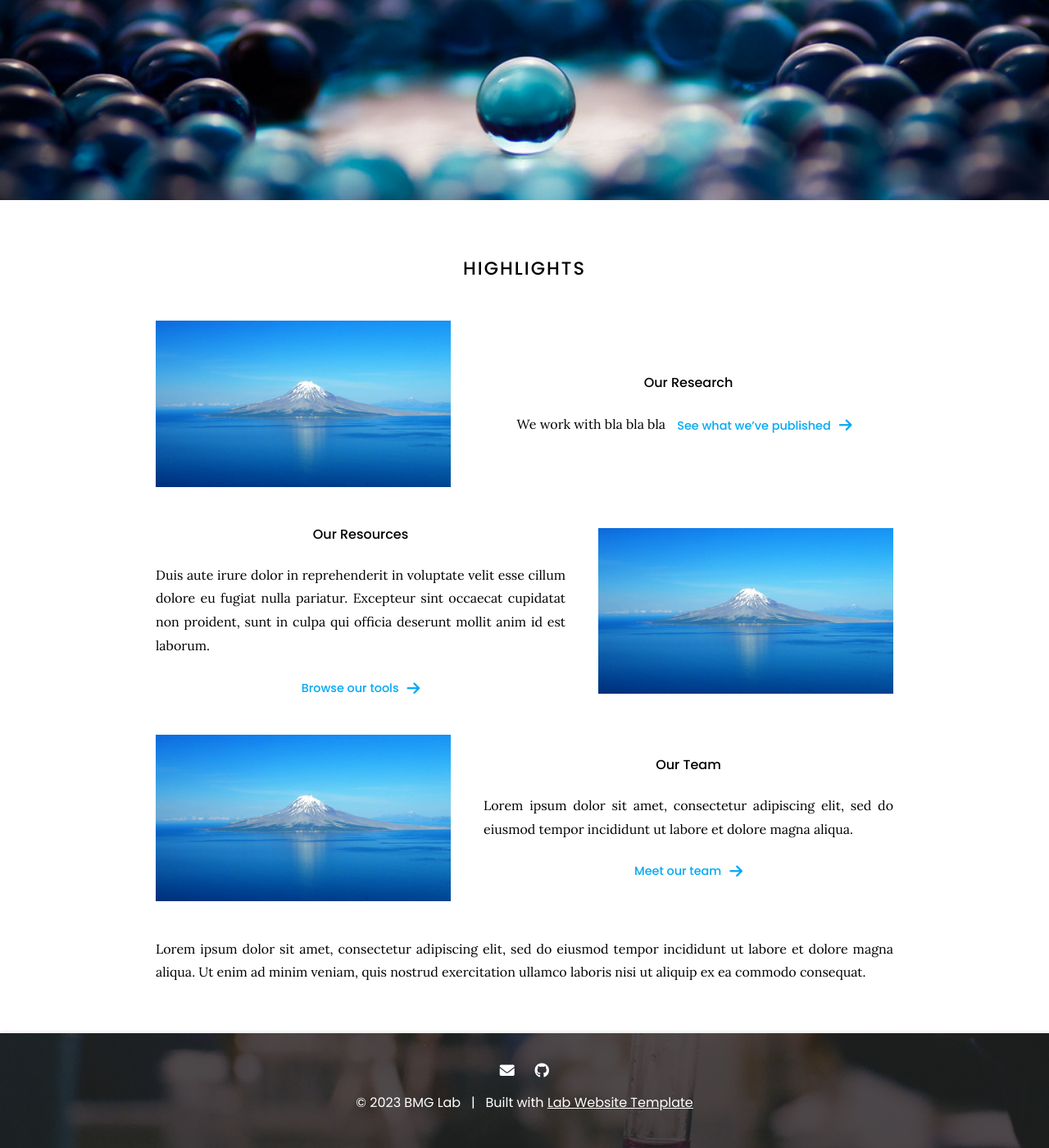
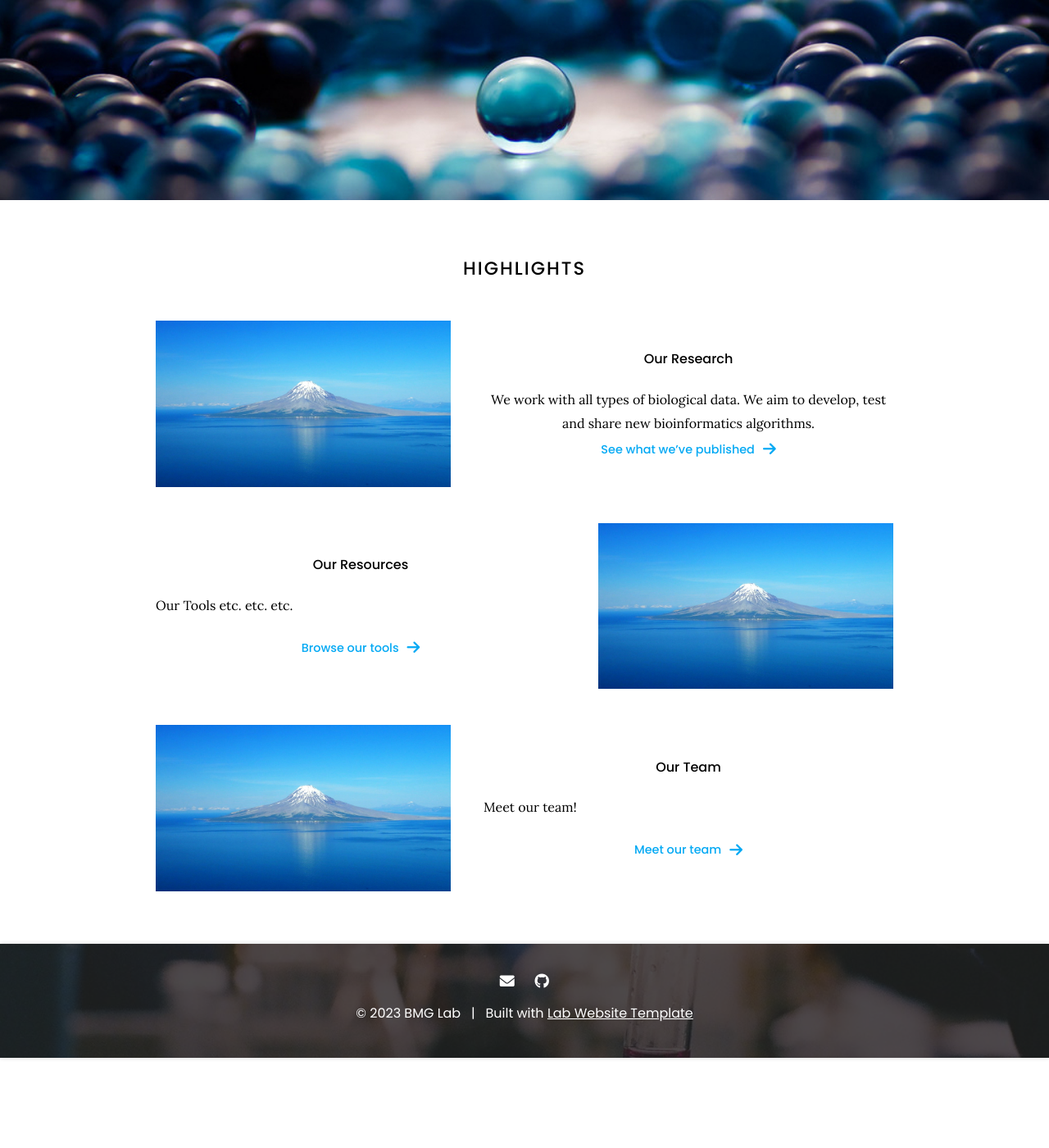
Before and after one commit to BMGLab/bmglab.github.io, a Jekyll site: the page built from index.md, in a window 1280 px wide and 1400 px high, scrolled down 432 px. Shown: the whole window at 82% size. Built offline with Jekyll 4.4.1, drawn with Linux system fonts in a browser that asks for light colours; after the commit the page ends 1722 px from its top, so only the background shows below that; some of the changed text lies outside the part shown.

Commit message:
Update index.md

```diff
--- a/index.md
+++ b/index.md
@@ -2,24 +2,24 @@
 title: Home
 ---
 
-# Bioinformatics Simplified
+# Laboratory of Bioinformatics and Molecular Genetics
 
-BMG-Lab is a lab.
+Bioinformatics enthusiats are welcome!
 
 {%
   include link.html
   type="github"
   icon=""
-  text="See the template on GitHub"
-  link="greenelab/lab-website-template"
+  text="BMG Lab on Github"
+  link="BMGLab"
   style="button"
 %}
 {%
   include link.html
   type="docs"
   icon=""
-  text="See the documentation"
-  link="https://github.com/greenelab/lab-website-template/wiki"
+  text="See us at our University"
+  link="https://biyomuhendislik.ege.edu.tr/"
   style="button"
 %}
 {:.center}
@@ -33,7 +33,7 @@ BMG-Lab is a lab.
 # Highlights
 
 {% capture text %}
-We work with bla bla bla
+We work with all types of biological data. We aim to develop, test and share new bioinformatics algorithms.
 {%
   include link.html
   link="research"
@@ -53,8 +53,7 @@ We work with bla bla bla
 %}
 
 {% capture text %}
-Duis aute irure dolor in reprehenderit in voluptate velit esse cillum dolore eu fugiat nulla pariatur.
-Excepteur sint occaecat cupidatat non proident, sunt in culpa qui officia deserunt mollit anim id est laborum.
+Our Tools etc. etc. etc.
 
 {%
   include link.html
@@ -76,7 +75,7 @@ Excepteur sint occaecat cupidatat non proident, sunt in culpa qui officia deseru
 %}
 
 {% capture text %}
-Lorem ipsum dolor sit amet, consectetur adipiscing elit, sed do eiusmod tempor incididunt ut labore et dolore magna aliqua.
+Meet our team!
 
 {%
   include link.html
@@ -95,6 +94,3 @@ Lorem ipsum dolor sit amet, consectetur adipiscing elit, sed do eiusmod tempor i
   title="Our Team"
   text=text
 %}
-
-Lorem ipsum dolor sit amet, consectetur adipiscing elit, sed do eiusmod tempor incididunt ut labore et dolore magna aliqua.
-Ut enim ad minim veniam, quis nostrud exercitation ullamco laboris nisi ut aliquip ex ea commodo consequat.
```
